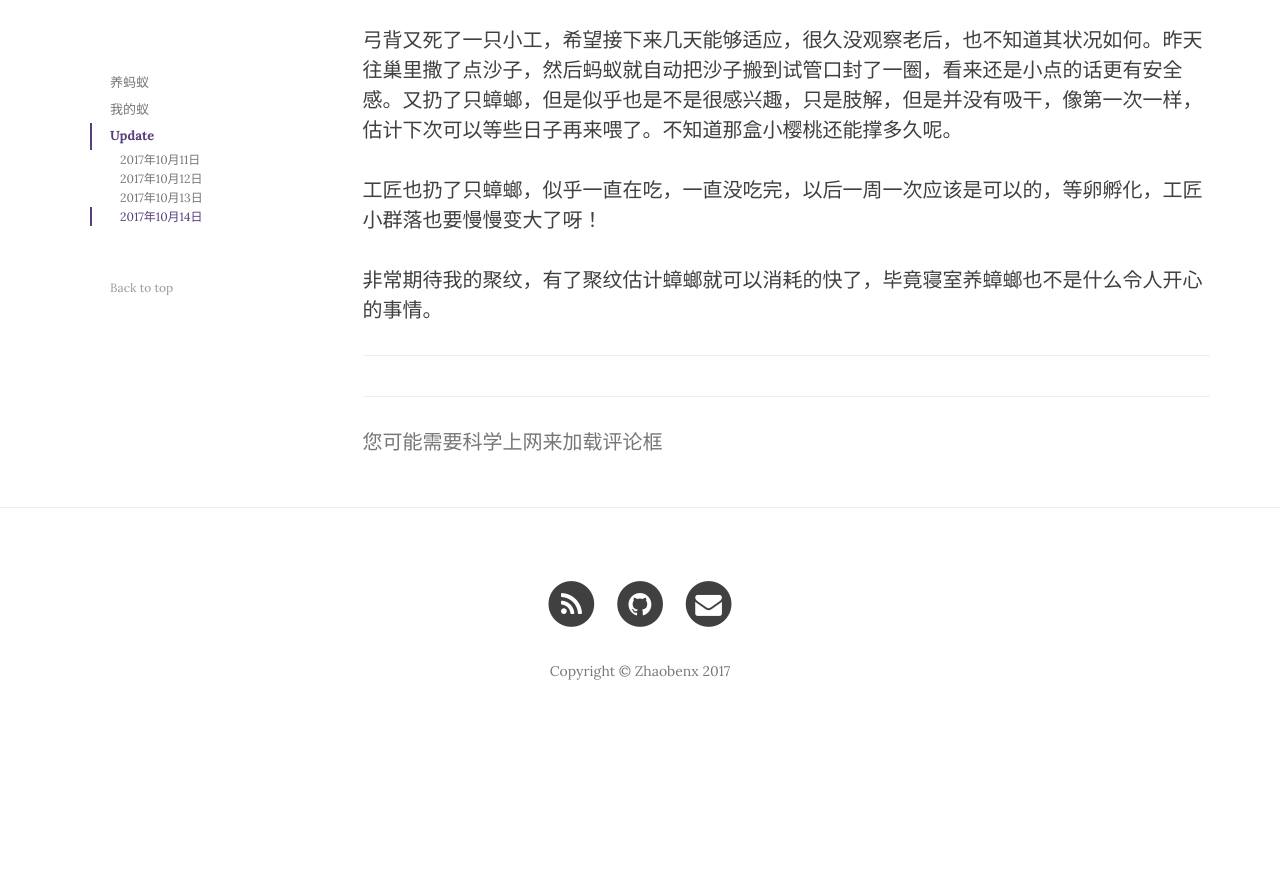
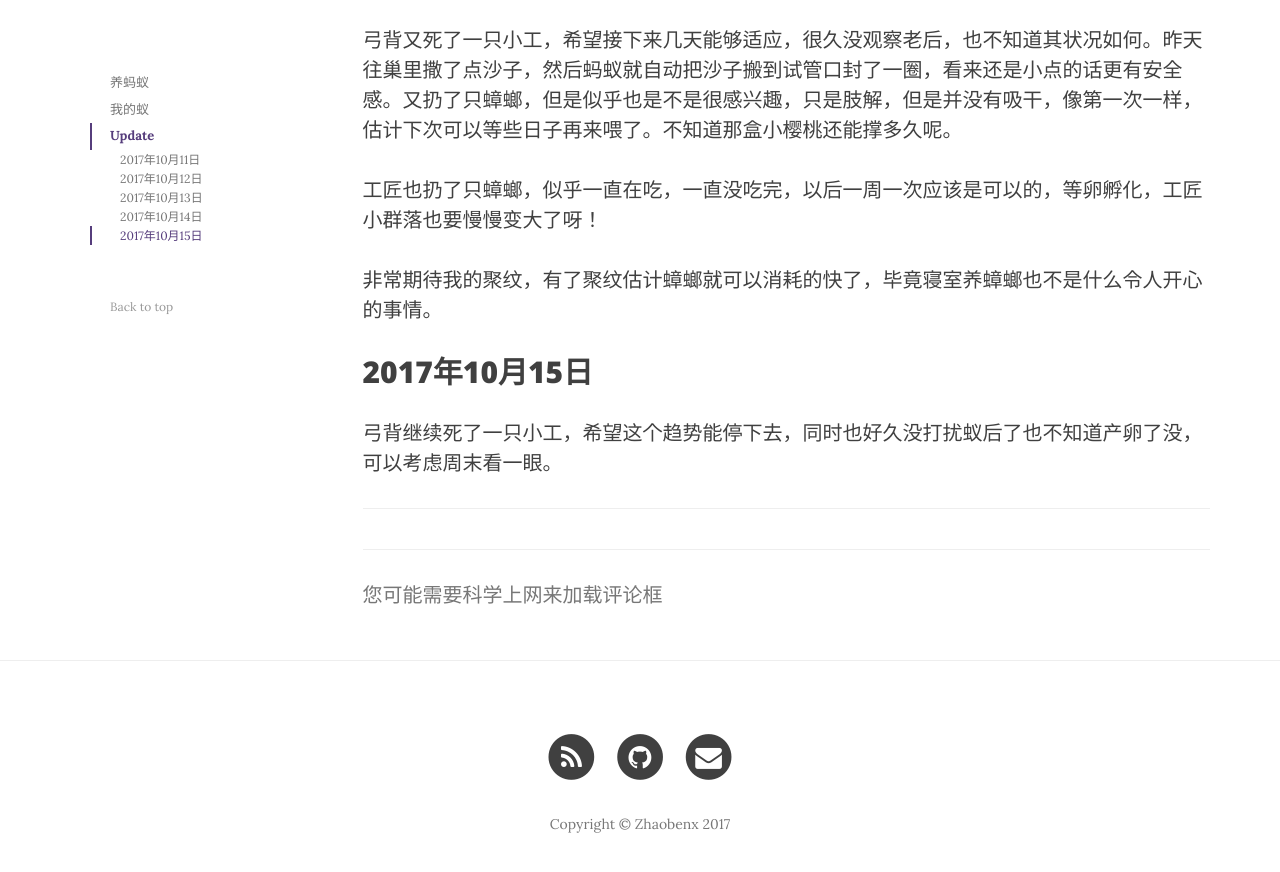
Before and after one commit to zhaobenx/zhaobenx.github.io, a Jekyll site: the page built from _posts/2017-10-10-love-ants.md, in a window 1280 px wide and 900 px high, scrolled down 3219 px. Shown: the top 872 px of the window. Built offline with Jekyll 4.4.1, drawn with Linux system fonts in a browser that asks for light colours; nearby versions of some CDN libraries; comment, search, counter and statistics services are not loaded; before the commit the page ends 3966 px from its top, so only the background shows below that.

Commit message:
Update 2017-10-10-love-ants.md

```diff
--- a/_posts/2017-10-10-love-ants.md
+++ b/_posts/2017-10-10-love-ants.md
@@ -79,3 +79,7 @@ published: true
 工匠也扔了只蟑螂，似乎一直在吃，一直没吃完，以后一周一次应该是可以的，等卵孵化，工匠小群落也要慢慢变大了呀！
 
 非常期待我的聚纹，有了聚纹估计蟑螂就可以消耗的快了，毕竟寝室养蟑螂也不是什么令人开心的事情。
+
+## 2017年10月15日
+
+弓背继续死了一只小工，希望这个趋势能停下去，同时也好久没打扰蚁后了也不知道产卵了没，可以考虑周末看一眼。
```
